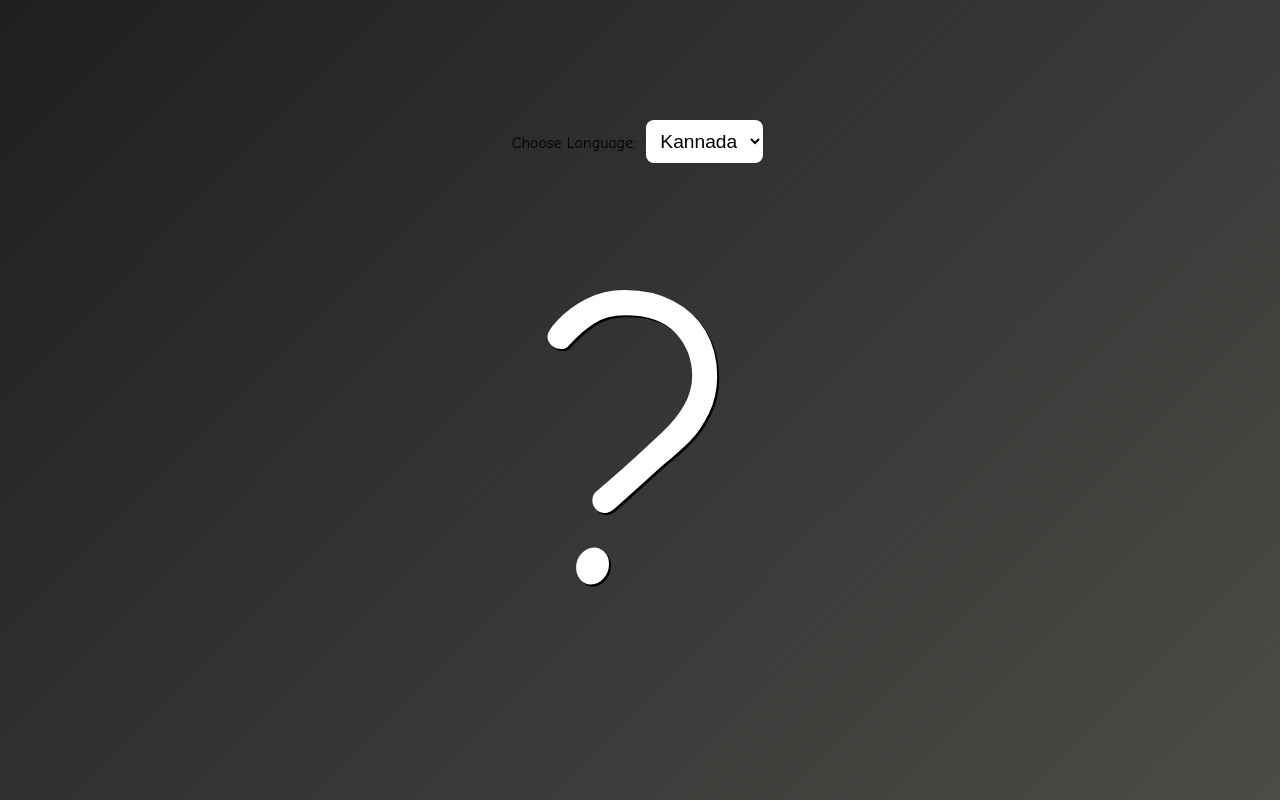
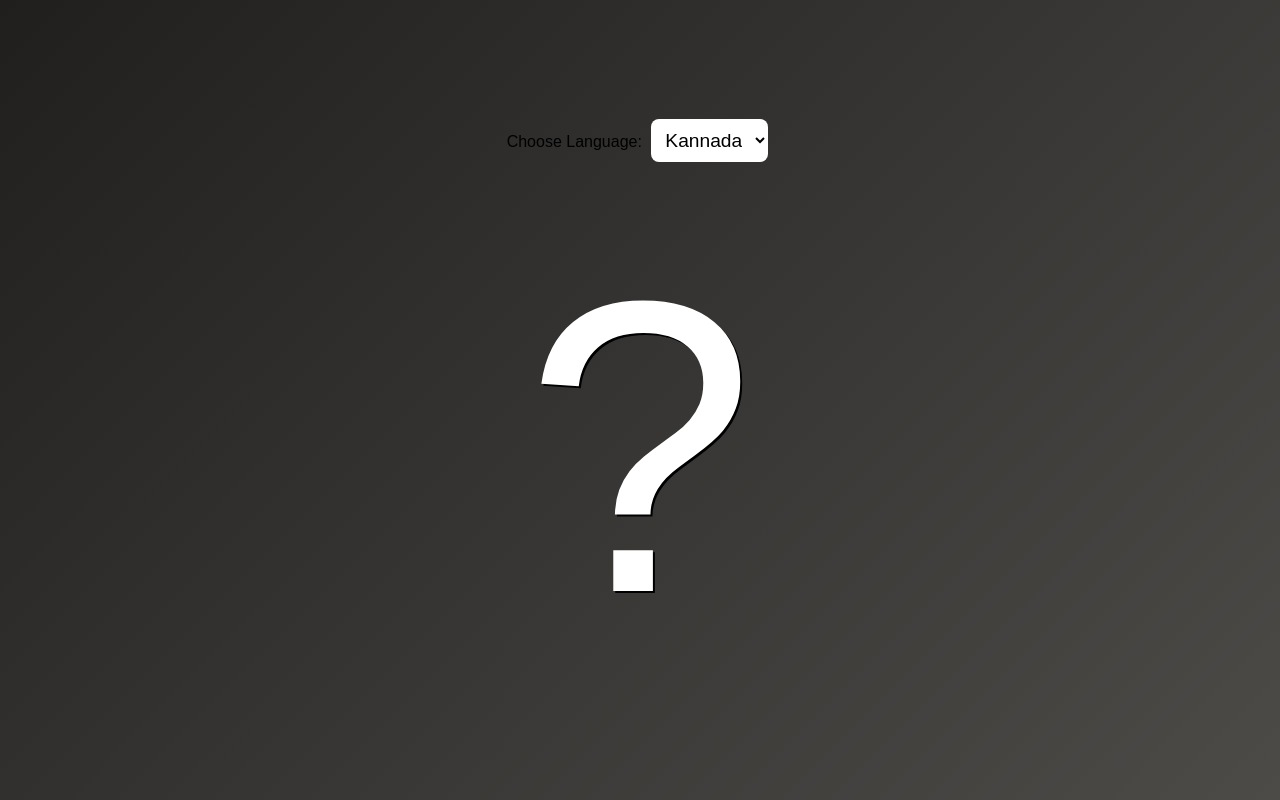
Before and after one commit to lakshmikanthadn/KID-APPS, a plain HTML site: page flashcard.html in a window 1280 px wide. Drawn offline with Linux system fonts and the light colour scheme.

Commit message:
Update flashcard.html

```diff
--- a/flashcard.html
+++ b/flashcard.html
@@ -6,7 +6,7 @@
   <style>
     body {
       margin: 0;
-      font-family: 'Comic Sans MS', cursive, sans-serif;
+      font-family: 'Arial', 'Helvetica', sans-serif;
       background: linear-gradient(135deg, #201f1e, #4c4b48);
       display: flex;
       flex-direction: column;
```
